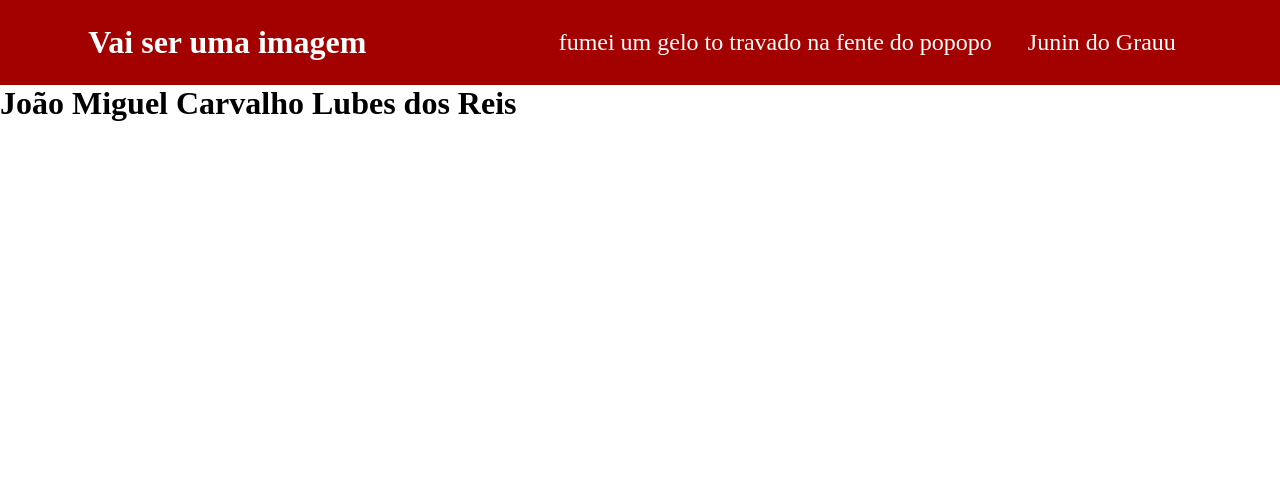
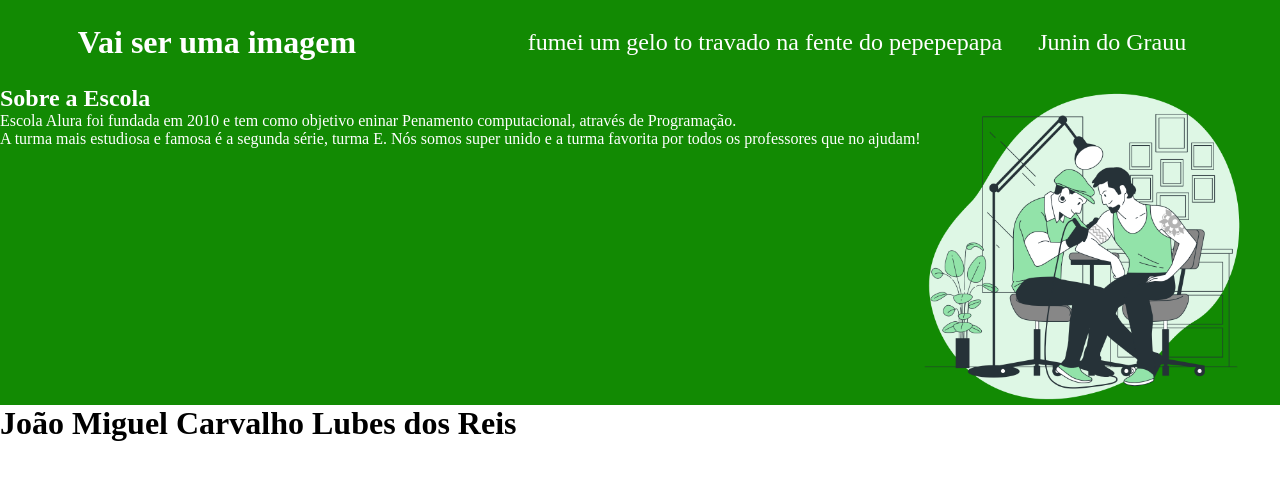
Before and after one commit to pichainblack2315/segundo-repositorio, a plain HTML site: page index.html in a window 1280 px wide. Drawn offline with Linux system fonts and the light colour scheme.

Commit message:
Aula 4 12/03

```diff
--- a/index.html
+++ b/index.html
@@ -10,11 +10,22 @@
         <header class="cabecalho">
             <h1>Vai ser uma imagem</h1>
             <ul class="cabecalho-lista">
-                <li class="cabecalho-lista-item">fumei um gelo to travado na fente do popopo</li>
+                <li class="cabecalho-lista-item">fumei um gelo to travado na fente do pepepepapa
+                </li>
                 <li class="cabecalho-lista-item">Junin do Grauu</li>
             </ul>
 
         </header>
+        <section class="escola">
+            <div class="escola-div-conteudo">
+                <h2 class="ecola-titulo">Sobre a Escola </h2>
+                <p class="escola-um">Escola Alura foi fundada em 2010 e tem como objetivo eninar Penamento computacional, através de Programação. </p>
+                <p class="escola-texto-dois">A turma mais estudiosa e famosa é a segunda série, turma E. Nós somos super unido e a turma favorita por todos os professores que no ajudam!</p>
+         </div>
+         <img src="img/tattoo artist-bro.png" alt="" class="escola-imagem">
+
+
+        </section>
         <h1>João Miguel Carvalho Lubes dos Reis</h1>
 
 
--- a/style.css
+++ b/style.css
@@ -4,12 +4,12 @@
 
 }
 header {
-    background-color: #a30000;
+    background-color: #128a03;
     color: white;
 }
 
 .cabecalho {
-    background-color: #a30000;
+    background-color: #128a03;
     color: white;
     display: flex;
     justify-content: space-around;
@@ -24,3 +24,15 @@ header {
     margin: 0 16px;
     font-size: 24px;
 }
+
+
+
+.escola-imagem {
+    width: 25%;
+}
+
+.escola {
+    background-image: linear-gradient(#128a03, #128a03);
+    color: white;
+    display: flex;
+}
```
Also changed, not shown: img/tattoo artist-bro.png (added).
